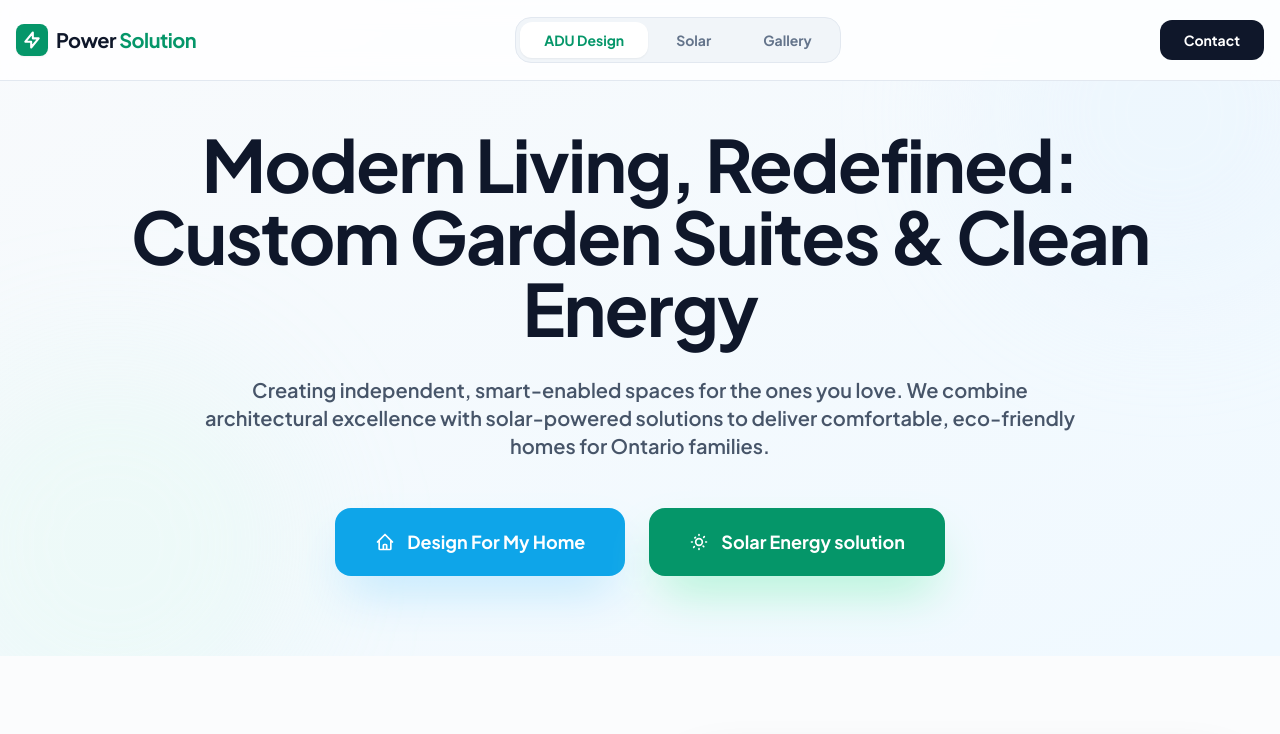
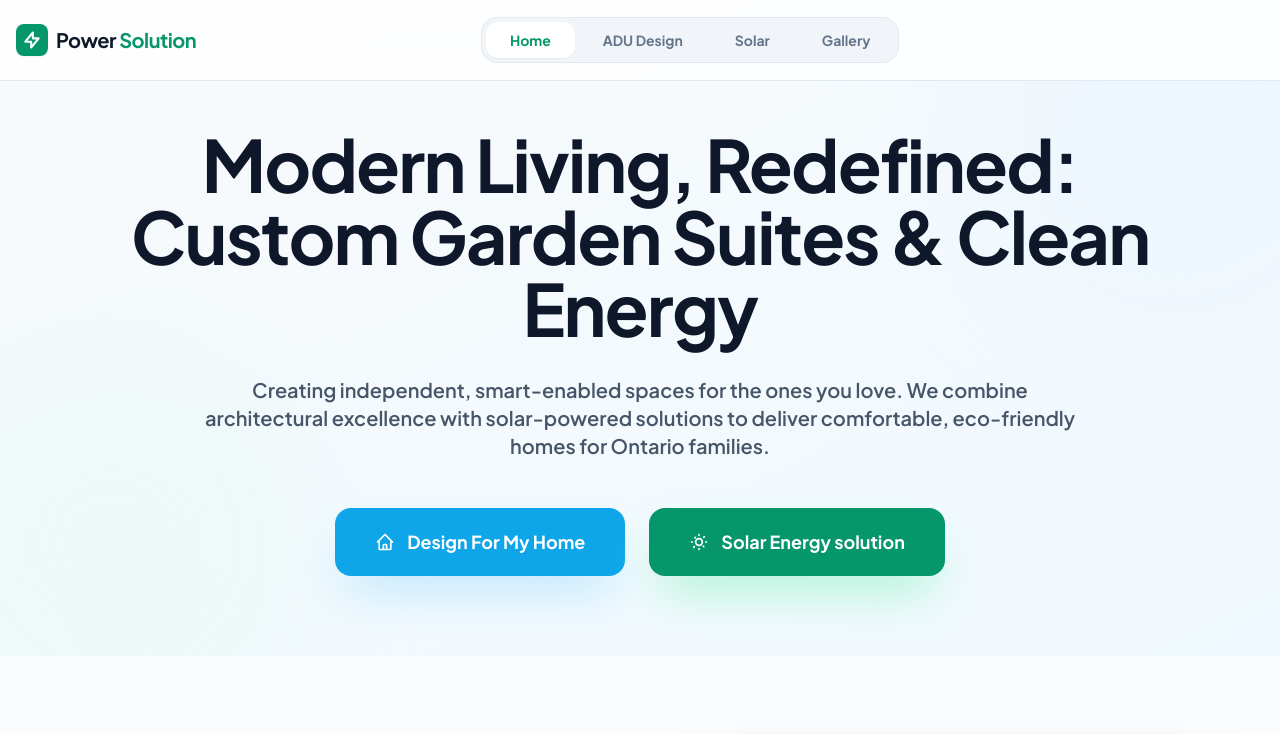
Before and after one commit to crystalcy123-arch/Power-Solution-1, a React (Vite) app: page / in a window 1280 px wide. Shown: the top 734 px of the page. Built offline with nearby package versions, Linux system fonts and the light colour scheme; no server answers.

Commit message:
Update Header.tsx

```diff
--- a/src/components/Header.tsx
+++ b/src/components/Header.tsx
@@ -7,6 +7,7 @@ interface HeaderProps {
 }
 
 const Header: React.FC<HeaderProps> = ({ activeTab, setActiveTab }) => {
+  // 品牌 Logo 下载逻辑保留
   const downloadLogo = () => {
     const svgData = `
       <svg width="1200" height="400" viewBox="0 0 1200 400" fill="none" xmlns="http://www.w3.org/2000/svg">
@@ -37,10 +38,11 @@ const Header: React.FC<HeaderProps> = ({ activeTab, setActiveTab }) => {
   return (
     <header className="fixed top-0 left-0 right-0 bg-white/80 backdrop-blur-md z-[100] border-b border-slate-200">
       <div className="max-w-7xl mx-auto px-4 h-20 flex items-center justify-between">
+        {/* 左侧 Logo 区域 */}
         <div
           className="flex items-center space-x-2 cursor-pointer group"
-          onClick={downloadLogo}
-          title="点击下载完整品牌 Logo"
+          onClick={() => setActiveTab('home')} // 点击 Logo 回到首页
+          title="Return to Home / Download Logo"
         >
           <div className="w-8 h-8 bg-emerald-600 rounded-lg flex items-center justify-center shadow-sm group-hover:scale-105 transition-transform">
             <svg className="w-5 h-5 text-white" fill="none" stroke="currentColor" viewBox="0 0 24 24">
@@ -52,30 +54,36 @@ const Header: React.FC<HeaderProps> = ({ activeTab, setActiveTab }) => {
           </span>
         </div>
 
+        {/* 核心导航区域 - 已添加 Home */}
         <nav className="flex items-center space-x-1 bg-slate-100 p-1 rounded-2xl border border-slate-200">
           <button
             onClick={() => setActiveTab('home')}
-            className={`px-4 md:px-6 py-2 rounded-xl font-bold text-sm transition-all ${activeTab === 'home' ? 'bg-white text-emerald-600 shadow-sm' : 'text-slate-500'}`}
+            className={`px-4 md:px-6 py-2 rounded-xl font-bold text-sm transition-all ${activeTab === 'home' ? 'bg-white text-emerald-600 shadow-sm' : 'text-slate-500 hover:text-slate-700'}`}
+          >
+            Home
+          </button>
+          <button
+            onClick={() => setActiveTab('adu')}
+            className={`px-4 md:px-6 py-2 rounded-xl font-bold text-sm transition-all ${activeTab === 'adu' ? 'bg-white text-emerald-600 shadow-sm' : 'text-slate-500 hover:text-slate-700'}`}
           >
             ADU Design
           </button>
           <button
             onClick={() => setActiveTab('solar')}
-            className={`px-4 md:px-6 py-2 rounded-xl font-bold text-sm transition-all ${activeTab === 'solar' ? 'bg-white text-emerald-600 shadow-sm' : 'text-slate-500'}`}
+            className={`px-4 md:px-6 py-2 rounded-xl font-bold text-sm transition-all ${activeTab === 'solar' ? 'bg-white text-emerald-600 shadow-sm' : 'text-slate-500 hover:text-slate-700'}`}
           >
             Solar
           </button>
           <button
             onClick={() => setActiveTab('gallery')}
-            className={`px-4 md:px-6 py-2 rounded-xl font-bold text-sm transition-all ${activeTab === 'gallery' ? 'bg-white text-emerald-600 shadow-sm' : 'text-slate-500'}`}
+            className={`px-4 md:px-6 py-2 rounded-xl font-bold text-sm transition-all ${activeTab === 'gallery' ? 'bg-white text-emerald-600 shadow-sm' : 'text-slate-500 hover:text-slate-700'}`}
           >
             Gallery
           </button>
         </nav>
 
-        <button className="hidden md:block bg-slate-900 text-white px-6 py-2.5 rounded-xl font-bold hover:bg-slate-800 transition-all text-sm">
-          Contact
-        </button>
+        {/* 右侧 Contact 按钮已根据需求移除 */}
+        <div className="w-20 hidden md:block" /> {/* 占位保持视觉平衡 */}
       </div>
     </header>
   );
```
